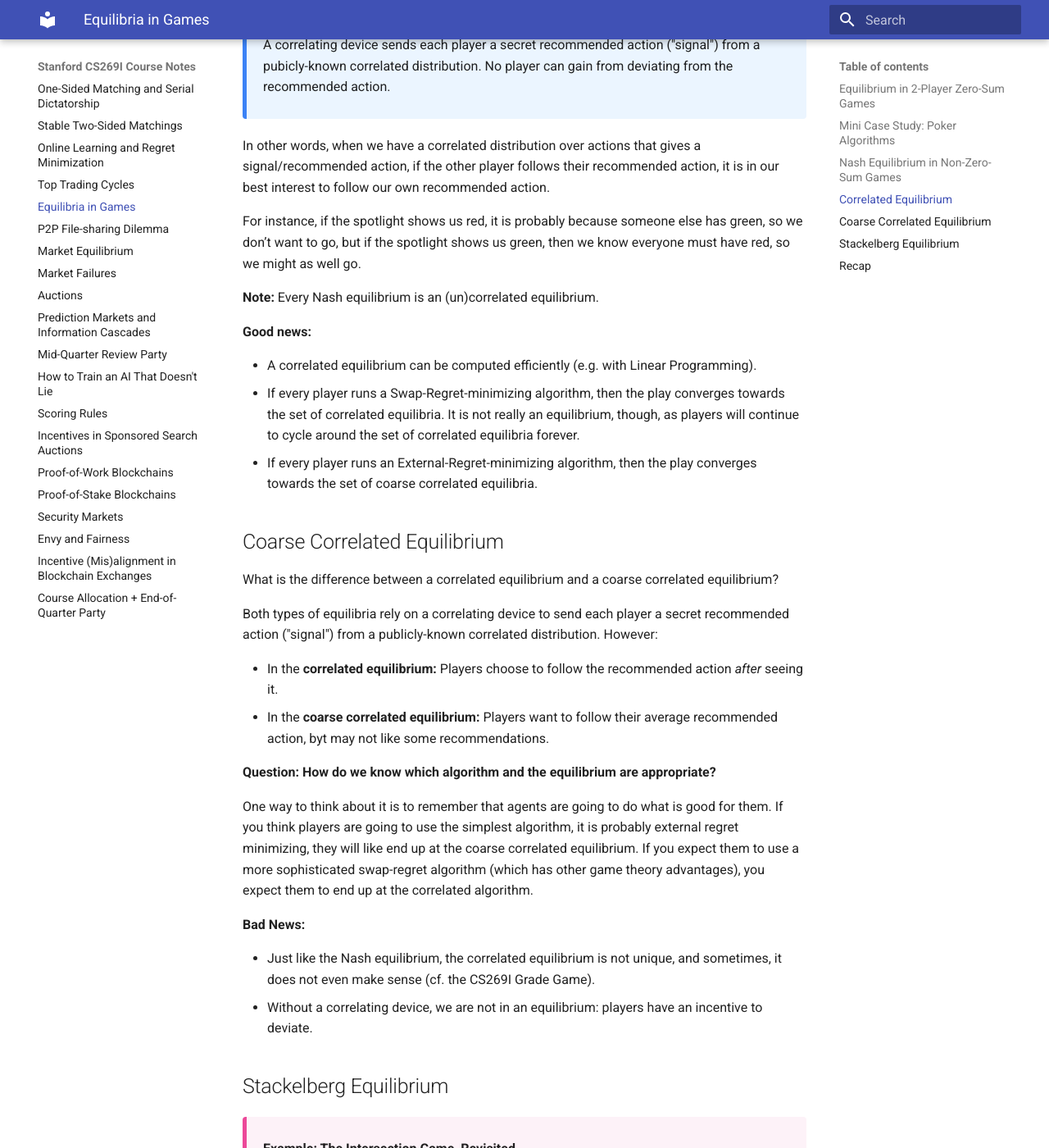
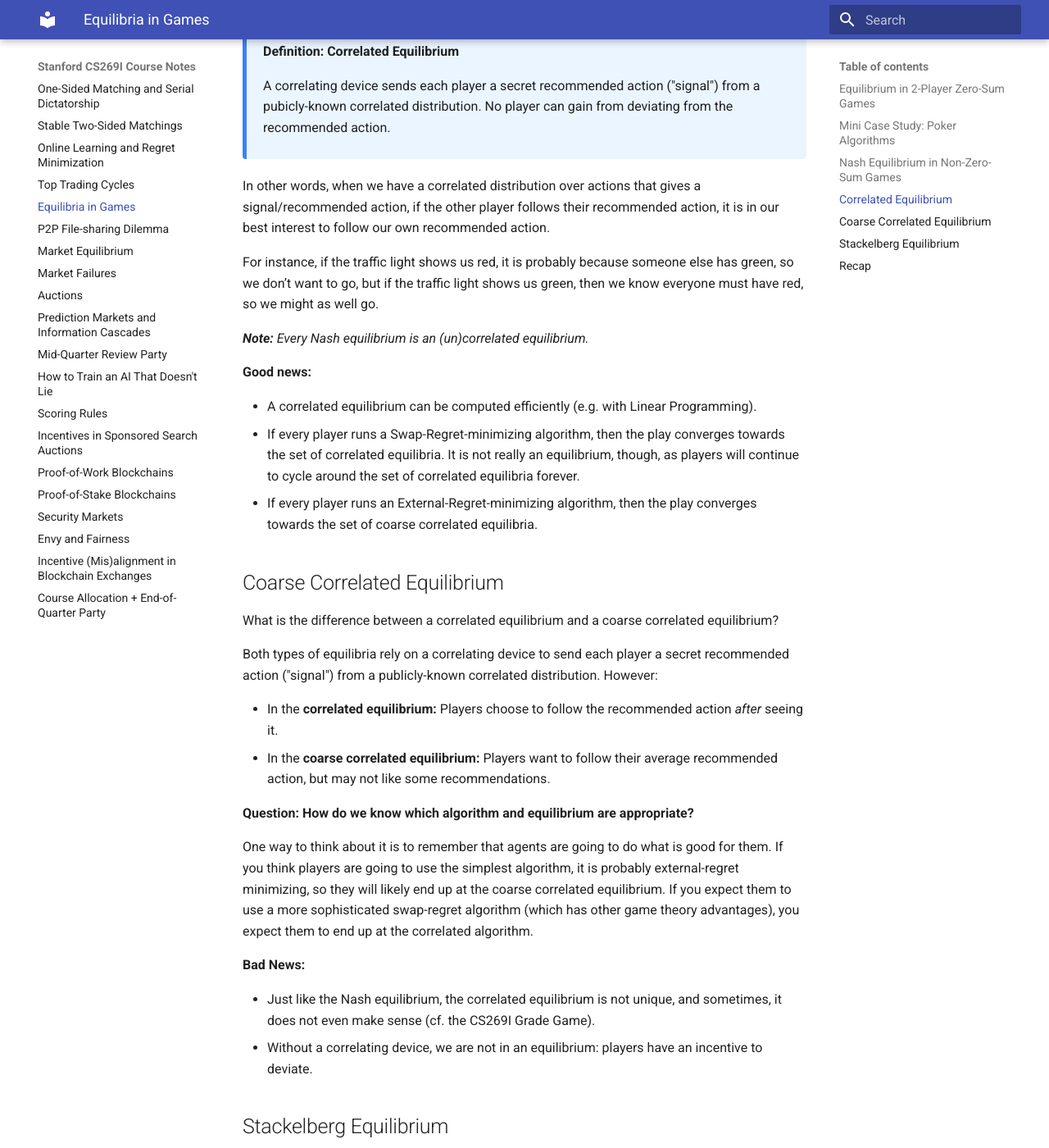
Before and after one commit to thibaudclement/cs269i, an MkDocs documentation site: the page built from docs/lecture-4.md, in a window 1280 px wide and 1400 px high, scrolled down 8301 px. Shown: the whole window at 82% size. Built offline with MkDocs 1.6.1 and Material for MkDocs 9.7.7, drawn with Linux system fonts in a browser that asks for light colours; some of the changed text lies outside the part shown.

Commit message:
Refine content of Lecture 4

```diff
--- a/docs/lecture-4.md
+++ b/docs/lecture-4.md
@@ -62,19 +62,20 @@
 ## Equilibrium in 2-Player Zero-Sum Games
 
 Assumptions:
+
 - There are 2 players (Lloris and Messi).
 - This is a Zero-sum game, meaning that their incentives are perfectly misaligned: what Lloris wants is exactly the opposite of what Messi wants.
 
 Messi wants to optimize the probability of goal, i.e. he wants to maximize over all his possible kick strategies, assuming the worst possible jumping strategy for Lloris:
 
 \[
-  Messi's \; opt: \underset{kick-stratregy}{max} \underset{jump-stratregy}{min} Pr[goal]
+  Messi's \; opt: \underset{kick-stratregy}{max} \; \underset{jump-stratregy}{min} \; Pr[goal]
 \]
 
 Lloris has the opposite optimization problem: he wants to figure out how to jump, he knows Messi is going to kick in the direction that makes it as hard as possible for him, and he wants to minimize the probability of goal:
 
 \[
-  Lloris's \; opt: \underset{jump-stratregy}{min} \underset{kick-stratregy}{max}  Pr[goal]
+  Lloris's \; opt: \underset{jump-stratregy}{min} \; \underset{kick-stratregy}{max} \; Pr[goal]
 \]
 
 <div class="theorem" markdown="1">
@@ -94,38 +95,38 @@
 
 Rough rules of Poker:
 
-- Every player is dealt 2 cards (private information)
-- Players bet during betting round
-- There are some open cards on the table (public information)
-- We determine which player's private cards are a better match to the cards on the table
+- Every player is dealt 2 cards (private information).
+- Players bet during betting round.
+- There are some open cards on the table (public information).
+- We determine which player's private cards are a better match to the cards on the table.
 
 **Can we use Linear Programming to compute the Nash Equilibrium strategy?**
 
-Linear Programming is fast, but Poker is a _very_ large game. How large? Large enough that someone write a research paper about it—actually, about an _algorithm_ for _estimating_ how large it is.
+Linear Programming is fast, but Poker is a _very_ large game. How large? Large enough that someone wrote a research paper about it—actually, about an _algorithm_ for _estimating_ how large it is.
 
-In fact, there 56 trillion possible card combinations. However, this is not the only thing to consider: we also need to take into account how the other player is betting. Then, the number of possible combinations of what could happen becomes \(10^{160}\). Efficient Linear Programming algorithms are not fast enough.
+In fact, there are 56 trillion possible card combinations. However, this is not the only thing to consider: we also need to take into account how the other player is betting. Then, the number of possible combinations of what could happen becomes \(10^{160}\). Efficient Linear Programming algorithms are not fast enough.
 </div>
 
 Poker is an extensive-form game, because there are turns. In game theory, an extensive-form game represents a strategic interaction where players make decisions sequentially, and the order of moves is explicitly modeled using a game tree.
 
-<div class="theorem" markdown="1">
+<div class="definition" markdown="1">
 **Definitions: Game Theory Terminology Overload**
 
-- **Game Node:** State of the game (i.e. all cards dealt, and all bets made, so far)
-- **Game Tree:** Graph representing which game nodes are reachable from which game node (i.e. there is an edge if we can go from \(A\) to \(B\) by calling another bet)
+- **Game Node:** State of the game (i.e. all cards dealt, and all bets made, so far).
+- **Game Tree:** Graph representing which game nodes are reachable from which game node (i.e. there is an edge if we can go from \(A\) to \(B\) by calling another bet).
 - **Information Set:** All the game nodes consistent with a player's information.
 </div>
 
 The most important part is the _Information Set_, which represents all the games nodes consistent with a player’s information, i.e. there are different states of the game that correspond to different cards that other players could be holding.
 
-**Why should we worry about all the possible game states? Why can't we just solve the current state/information ste in real time?**
+**Why should we worry about all the possible game states? Why can't we just solve the current state/information set in real time?**
 
 What a player wants to do at a given state of the the game depends on what they know (what they see), but it also depends on what the other players are going to do, which in turns depends on what they think that original player is going to do, and what they think that player is going to do depends on the cards they have now, but also what they might do with other cards.
 
 <div class="definition" markdown="1">
 **Algorithmic Insight #1: Use the Blueprint strategy.**
 
-1. Blueprint solves a corase approximation of Poker ("only" \(10^13\) states, i.e. \(50TB\) to store 1 strategy).
+1. Blueprint solves a coarse approximation of Poker ("only" \(10^{13}\) states, i.e. \(50TB\) to store 1 strategy).
 2. During live play: we can use Blueprint to solve the actual information set, i.e. to estimate what the other player thinks we would do if we had their informations set.
 </div>
 
@@ -148,14 +149,14 @@
 
 At Nash equilibirum:
 
-- Both players choose actions randomly
-- Neither player can gain from changing distribution
-- Theorem: max-min = Nash equilibrium = min-max
+- Both players choose actions randomly.
+- Neither player can gain from changing distribution.
+- Theorem: max-min = Nash equilibrium = min-max.
 
 Algorithms for computing Nash equilibrium:
 
-- Linear programming
-- Regret minimization
+- Linear programming.
+- Regret minimization.
 </div>
 
 ## Nash Equilibrium in Non-Zero-Sum Games
@@ -178,7 +179,7 @@
 | **Lloris jumps Left**  | 0.4              | 0                 |
 | **Lloris jumps Right** | 0                | 0.6               |
 
-Therefore: \(Lloris's utility = Pr[save] - Pr[goal]\).
+Therefore: \(Lloris's \; utility = Pr[save] - Pr[goal]\).
 
 | U_{Messi}              | Messi kicks Left | Messi kicks Right |
 |------------------------|------------------|-------------------|
@@ -249,15 +250,15 @@
 What does this mean?
 
 - If we both wait, we both get 0, nobody is moving.
-- If we go and other person waits, we get 1 and they get 0.
+- If we go and the other person waits, we get 1 and they get 0.
 - If we wait and the other person goes, we get 0 and they get 1.
-- If we both go, we are very happy, we get a very negative utility, we have an accident.
+- If we both go, we are very unhappy, we get a very negative utility, we have an accident.
 
 This implies the following equilibria:
 
 - **Asymmmetric equilibria:** (Go, Wait), (Wait, Go), i.e. if they go, we want to wait, and vice versa.
-- **Symmetric equilibria:** Go with a probability of \(1\%\) and Wait with a probability of \(99\%\), i.e. we each independently go with a probability of \(1\%\) and wait with a probability of \(99\%\)—which is not great, since there is still a \(1/10000\) probability of colliding.
-- **Correlated Equilibrium**: (Go, Wait) with a probability of \(50\%\) and (Wait, Go) with a probability of \(50\%\), i.e. we go and they wait with a probability of \(50\%\), and we wait and they go with a probability of \(50\%\). This is a correlated distribution: it is not independent. To implement this, we need a correlating device, i.e. something that is going to help us correlate our choices, such as a spotlight. For instance, the spotlight, with a probability of \(50\%\) is going to show us red and show them green, or vice versa, but it is never going to show us both green (hopefully).
+- **Symmetric equilibria:** Go with a probability of \(1\%\) and Wait with a probability of \(99\%\), i.e. we each independently go with a probability of \(1\%\) and wait with a probability of \(99\%\)—which is not great, since there is still a \(\frac{1}{10000}\) probability of colliding.
+- **Correlated Equilibrium**: (Go, Wait) with a probability of \(50\%\) and (Wait, Go) with a probability of \(50\%\), i.e. we go and they wait with a probability of \(50\%\), and we wait and they go with a probability of \(50\%\). This is a correlated distribution: it is not independent. To implement this, we need a correlating device, i.e. something that is going to help us correlate our choices, such as a traffic light. For instance, the traffic light, with a probability of \(50\%\) is going to show us red and show them green, or vice versa, but it is never going to show us both green (hopefully).
 </div>
 
 <div class="definition" markdown="1">
@@ -268,9 +269,9 @@
 
 In other words, when we have a correlated distribution over actions that gives a signal/recommended action, if the other player follows their recommended action, it is in our best interest to follow our own recommended action.
 
-For instance, if the spotlight shows us red, it is probably because someone else has green, so we don’t want to go, but if the spotlight shows us green, then we know everyone must have red, so we might as well go.
+For instance, if the traffic light shows us red, it is probably because someone else has green, so we don’t want to go, but if the traffic light shows us green, then we know everyone must have red, so we might as well go.
 
-**Note:** Every Nash equilibrium is an (un)correlated equilibrium.
+_**Note:** Every Nash equilibrium is an (un)correlated equilibrium._
 
 **Good news:**
 
@@ -285,11 +286,11 @@
 Both types of equilibria rely on a correlating device to send each player a secret recommended action ("signal") from a publicly-known correlated distribution. However:
 
 - In the **correlated equilibrium:** Players choose to follow the recommended action _after_ seeing it.
-- In the **coarse correlated equilibrium:** Players want to follow their average recommended action, byt may not like some recommendations.
+- In the **coarse correlated equilibrium:** Players want to follow their average recommended action, but may not like some recommendations.
 
-**Question: How do we know which algorithm and the equilibrium are appropriate?**
+**Question: How do we know which algorithm and equilibrium are appropriate?**
 
-One way to think about it is to remember that agents are going to do what is good for them. If you think players are going to use the simplest algorithm, it is probably external regret minimizing, they will like end up at the coarse correlated equilibrium. If you expect them to use a more sophisticated swap-regret algorithm (which has other game theory advantages), you expect them to end up at the correlated algorithm.
+One way to think about it is to remember that agents are going to do what is good for them. If you think players are going to use the simplest algorithm, it is probably external-regret minimizing, so they will likely end up at the coarse correlated equilibrium. If you expect them to use a more sophisticated swap-regret algorithm (which has other game theory advantages), you expect them to end up at the correlated algorithm.
 
 **Bad News:**
 
@@ -311,7 +312,7 @@
 However, suppose now that you are playing against a "dog driver":
 
 - You don't trust the dog to be rational.
-- You don't trust the dog to follow the correlating device (the spotlight signal).
+- You don't trust the dog to follow the correlating device (the traffic light signal).
 - You wait... so the dog can go.
 
 **Conclusion:** The dog is better than you at the Intersection Game. More generally, committing to a strategy gives power.
```
Also changed, not shown: other parts of docs/lecture-4.md (+7 -7 lines).
